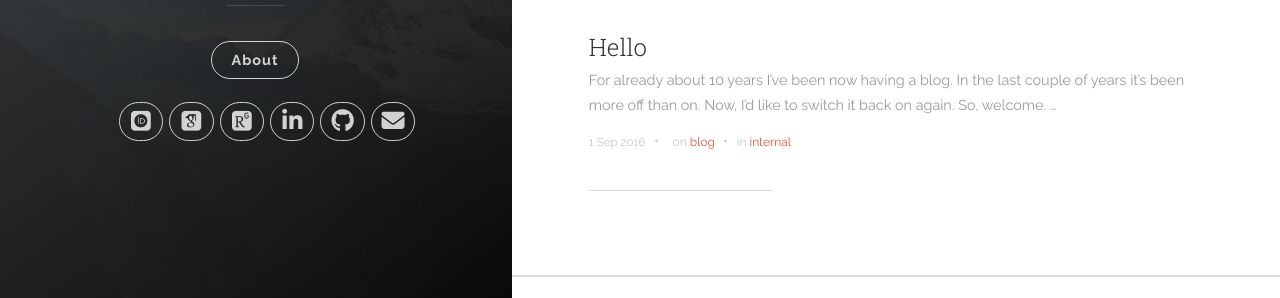
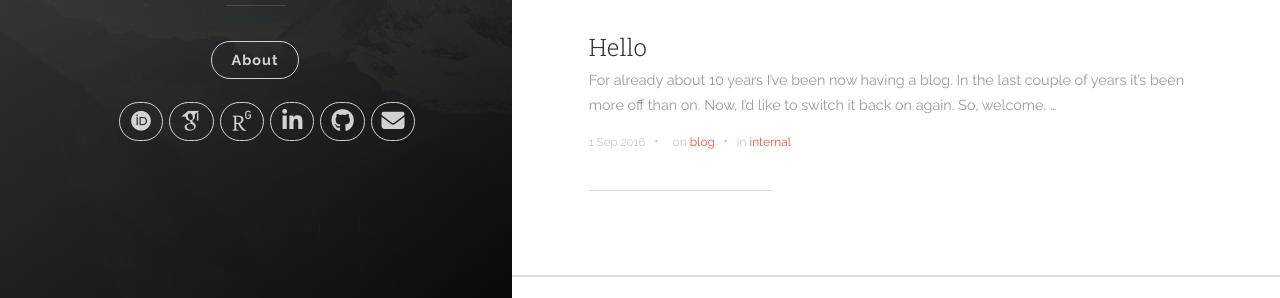
Before and after one commit to pascalschulthess/pascalschulthess.github.io, a Jekyll site: the page built from index.html, in a window 1280 px wide. Shown: the part 529-827 px from the top of the page. Built offline with Jekyll 4.4.1, drawn with Linux system fonts in a browser that asks for light colours; nearby versions of some CDN libraries; some web fonts are replaced; the list of posts is cut into pages by our own code.

Commit message:
Academicon square icons look ugly

```diff
--- a/_includes/header.html
+++ b/_includes/header.html
@@ -32,7 +32,7 @@
                 <!-- ORCID -->
                 <li class="navigation__item">
                   <a href="http://orcid.org/{{ site.author.orcid_username }}" title="Find me on ORCID" target="_blank">
-                    <i class="ai ai-orcid-square"></i>
+                    <i class="ai ai-orcid"></i>
                     <span class="label">ORCID</span>
                   </a>
                 </li>
@@ -42,7 +42,7 @@
                 <!-- Google Scholar -->
                 <li class="navigation__item">
                   <a href="https://scholar.google.nl/citations?user={{ site.author.googlescholar_username }}" title="Find me on Google Scholar" target="_blank">
-                    <i class="ai ai-google-scholar-square"></i>
+                    <i class="ai ai-google-scholar"></i>
                     <span class="label">Google Scholar</span>
                   </a>
                 </li>
@@ -52,7 +52,7 @@
                 <!-- ResearchGate -->
                 <li class="navigation__item">
                   <a href="https://www.researchgate.net/profile/{{ site.author.researchgate_username }}" title="Find me on ResearchGate" target="_blank">
-                    <i class="ai ai-researchgate-square"></i>
+                    <i class="ai ai-researchgate"></i>
                     <span class="label">ResearchGate</span>
                   </a>
                 </li>
```
